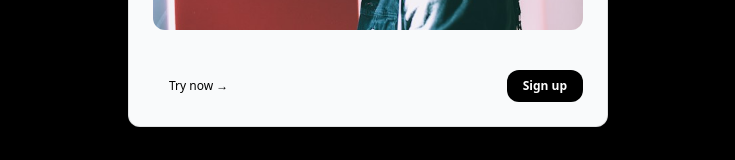
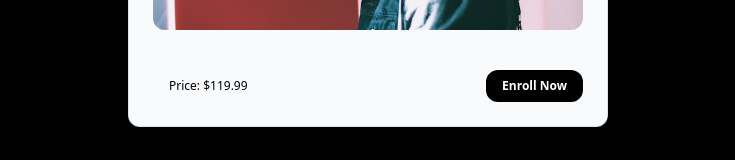
Before and after one commit to abhay-dharmale/MusicSite, a Next.js app: page /courses/advanced-vocal-techniques in a window 1280 px wide. Shown: the part 563-723 px from the top of the page, without its empty margins (272-1007 px from the left). Built offline with nearby package versions, Linux system fonts and the light colour scheme.

Commit message:
update slug folder

```diff
--- a/src/app/courses/[slug]/page.tsx
+++ b/src/app/courses/[slug]/page.tsx
@@ -26,7 +26,7 @@ const CoursePage = () => {
   }
 
   return (
-    <div className="min-h-screen bg-black py-12 px-6 md:px-0 pt-36">
+    <div className="min-h-fit bg-black py-12 px-6 md:px-0 pt-36">
       <CardContainer key={course.id} className="inter-var m-2">
         <CardBody className="bg-gray-50 relative group/card dark:hover:shadow-2xl dark:hover:shadow-emerald-500/[0.1] dark:bg-black dark:border-white/[0.2] border-black/[0.1] w-auto sm:w-[30rem] h-auto rounded-xl p-6 border  ">
           <CardItem
@@ -57,14 +57,14 @@ const CoursePage = () => {
               as="button"
               className="px-4 py-2 rounded-xl text-xs font-normal dark:text-white"
             >
-              Try now →
+              Price: ${course.price}
             </CardItem>
             <CardItem
               translateZ={20}
               as="button"
               className="px-4 py-2 rounded-xl bg-black dark:bg-white dark:text-black text-white text-xs font-bold"
             >
-              <Link href={`/courses/${course.slug}`}>Sign up</Link>
+              <Link href={`/courses/${course.slug}`}>Enroll Now</Link>
             </CardItem>
           </div>
         </CardBody>
```
